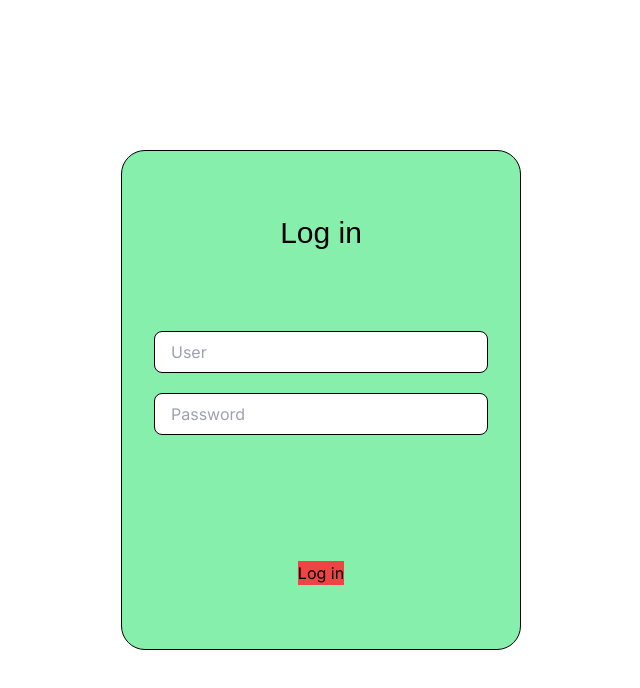
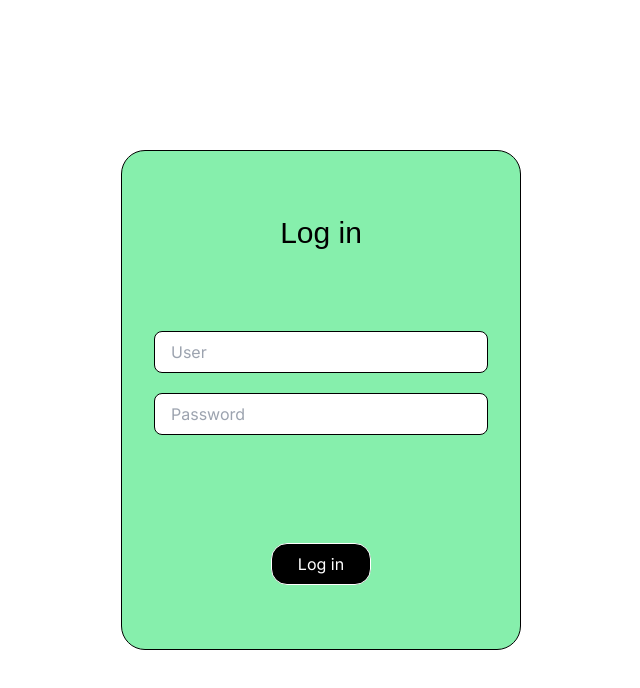
Before and after one commit to IgorGrieder/Library, a Next.js app in the folder library/: page /signIn in a window 1280 px wide. Shown: the top 688 px of the page, without its empty margins (319-959 px from the left). Built offline with nearby package versions, Linux system fonts and the light colour scheme.

Commit message:
Button log in re-designed

```diff
--- a/library/src/app/signIn/page.tsx
+++ b/library/src/app/signIn/page.tsx
@@ -13,7 +13,6 @@ const SignIn = () => {
   // Function to handle the submit process on the form
   const handleLogIn = async (e: FormEvent<HTMLFormElement>) => {
     e.preventDefault(); // Preventing the event to happen
-    const form = e.currentTarget.closest('form'); // Getting the form to send it after the request
     try {
       const result = await axiosInstance.get(`/signIn`, {
         params: {
@@ -82,7 +81,10 @@ const SignIn = () => {
           onChange={handleInputs}
           required
         />
-        <button type="submit" className="bg-red-500">
+        <button
+          type="submit"
+          className="w-[100px] rounded-2xl border border-white bg-black px-4 py-2 text-center text-white hover:border-black hover:bg-transparent hover:text-black"
+        >
           Log in
         </button>
       </form>
```
